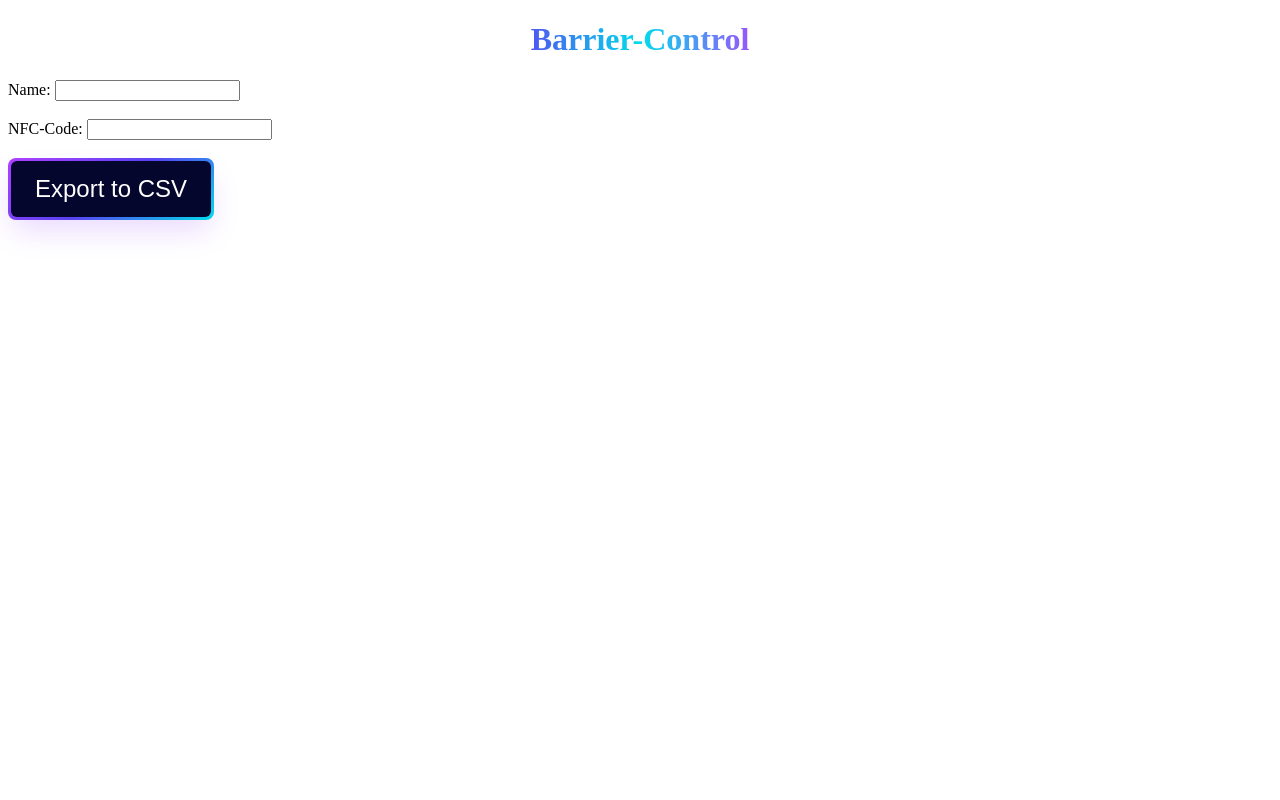
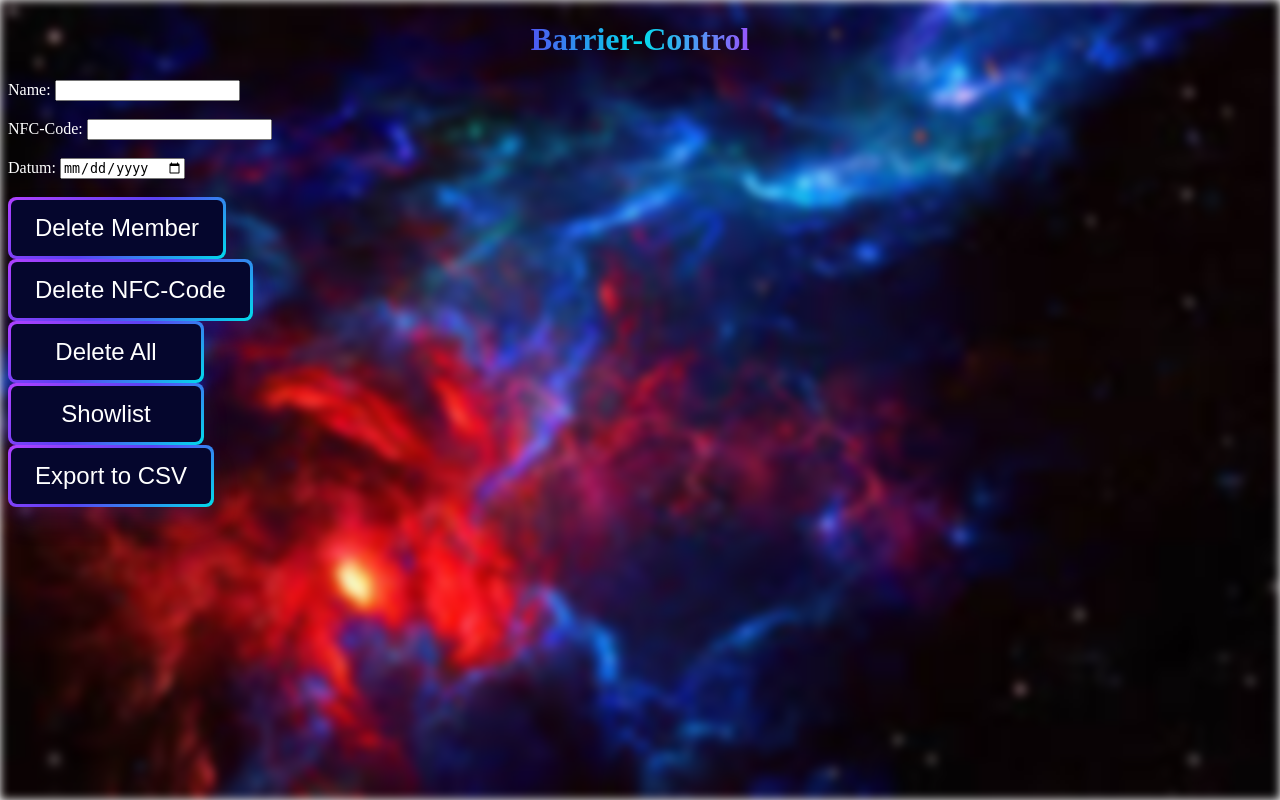
Before and after one commit to RobschCocovic/Barrier-Control, a PHP site: page / in a window 1280 px wide. Run offline with PHP 8.4, Linux system fonts and the light colour scheme.

Commit message:
des is da jetzige stand
des exportieren va de daten ka wie des geht dasma des in php mochan owa des mocham ma nu schau da moi au wos du so mochn kaunst und wos ned so

```diff
--- a/index.html
+++ b/index.html
@@ -6,26 +6,50 @@
 
 </head>
 <body>
+  <div class="container"></div>
   <h1>Barrier-Control</h1>
-
-  <form id="exportForm">
-    <label for="nameInput">Name:</label>
-    <input type="text" id="nameInput" required><br><br>
-    <label for="nfcInput">NFC-Code:</label>
-    <input type="text" id="nfcInput" required><br><br>
+    <!--• Kunden werden uber eine Kundennummer identifiziert ¨
+• Kunden haben einen Vorname und einen Nachnamen
+• NFC-User weden uber Loxone zur Verf ¨ ugung gestellt, gehen Sie daher vorerst von einer fertigen Liste an ¨
+Usern aus
+• Es soll festgehalten werden, ab wann einem Kunden ein NFC-User zugeordnet wurde.
+• Es soll festgehalten werden, wann diese Zuordnung wieder endet (Ablaufdatum).
+1
+INFORMATION SYSTEMS Third Class
+• Aus Archivgrunden sollen Kunden nur archiviert, aber nicht gel ¨ ¨oscht werden, daher sehen sie ain aktiv/inaktivFeld vor.
+• Als Datenbackend k¨onnen Sie wahlweise CSV oder JSON Dateien, MongoDB als dokumentenorientierte Datenbank oder MariaDB als SQL-Datenbank w¨ahlen; strukturieren Sie ihr Programm so, dass dies
+m¨oglichst einfach auf ein anderes Backend umgestellt werden kann.
+-->
 
     <!--Button für das Exportieren der Values-->
-  <button class="button" role="button" onclick="exportCSV()"><span class="text">Export to CSV </span></button>
+ <!-- <button class="button" role="button" onclick="exportCSV()"><span class="text">Export to CSV </span></button>-->
 
+
+
+ <form id="exportForm" method="POST" action="<?php echo $_SERVER['PHP_SELF']; ?>">
+    <label for="nameInput">Name:</label>
+    <input type="text" id="nameInput" name="name" required><br><br>
+    <label for="nfcInput">NFC-Code:</label>
+    <input type="text" id="nfcInput" name="nfcCode" required><br><br>
+    <label for="dateInput">Datum:</label>
+    <input type="date" id="dateInput" name="date" required><br><br>
+
+  <button class="button" role="button" onclick="deleteMember()"><span class="text">Delete Member </span></button>
+  <button class="button" role="button" onclick="exportCSV()"><span class="text">Delete NFC-Code </span></button>
+  <button class="button" role="button" onclick="exportCSV()"><span class="text">Delete All </span></button>
+  <button class="button" role="button" onclick="exportCSV()"><span class="text">Showlist </span></button>
+
+    <!-- Button für das Exportieren der Values -->
+    <button class="button" type="submit" role="button"><span class="text">Export to CSV</span></button>
   </form>
-
-  <!--Funktion für den Button-->
+  </form>
   <script>
     function exportCSV() {
       var name = document.getElementById("nameInput").value;
       var nfcCode = document.getElementById("nfcInput").value;
+      var date = document.getElementById("dateInput").value;
 
-      var csvContent = "Name,NFC-Code\n" + name + "," + nfcCode + "\n";
+      var csvContent = "Name,NFC-Code,Date\n" + name + "," + nfcCode + "," + date + "\n";
       var encodedUri = encodeURI("data:text/csv;charset=utf-8," + csvContent);
       var link = document.createElement("a");
       link.setAttribute("href", encodedUri);
@@ -34,5 +58,6 @@
       link.click();
     }
   </script>
+
 </body>
 </html>
--- a/style.css
+++ b/style.css
@@ -89,3 +89,6 @@ h2, h3, p, ul, li {
     min-width: 196px;
   }
 }
+label{
+  color: white;
+}
```
Also changed, not shown: barrierControl.php (+14 -0 lines), desktop-wallpaper-nice-backgrounds-for-website-webpage.jpg (deleted).
